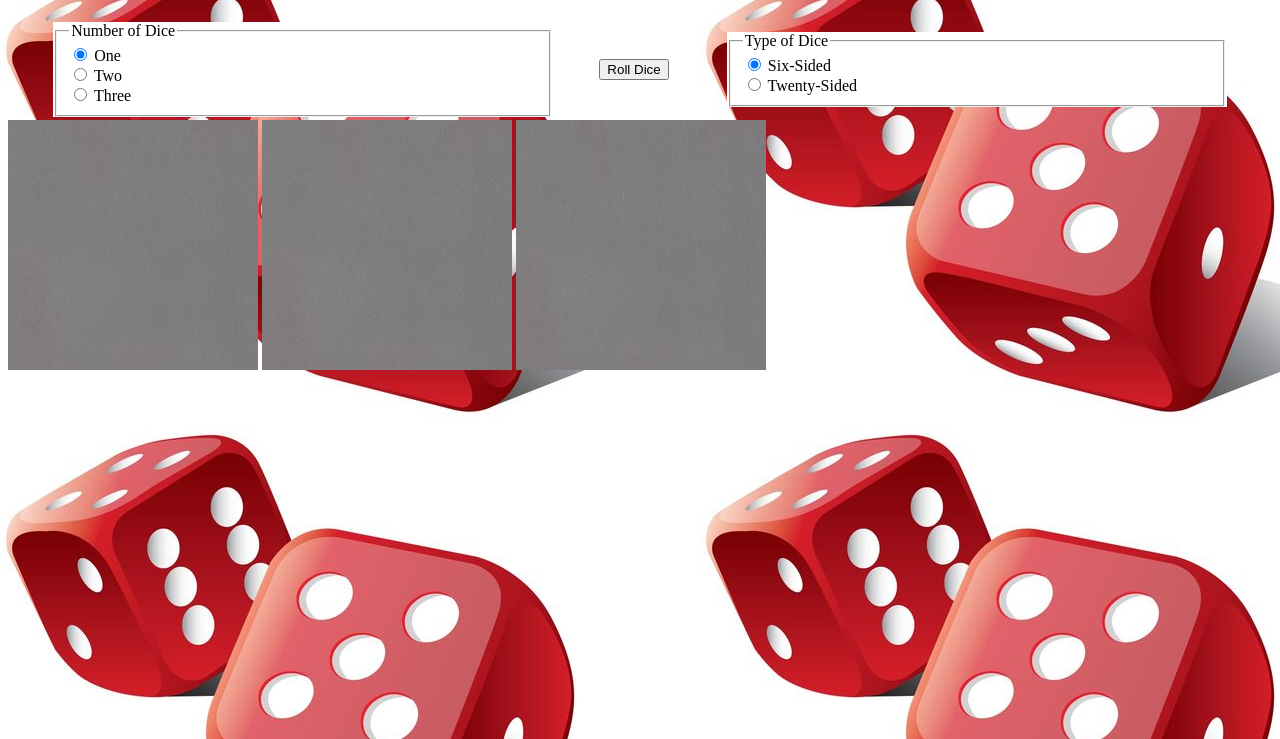
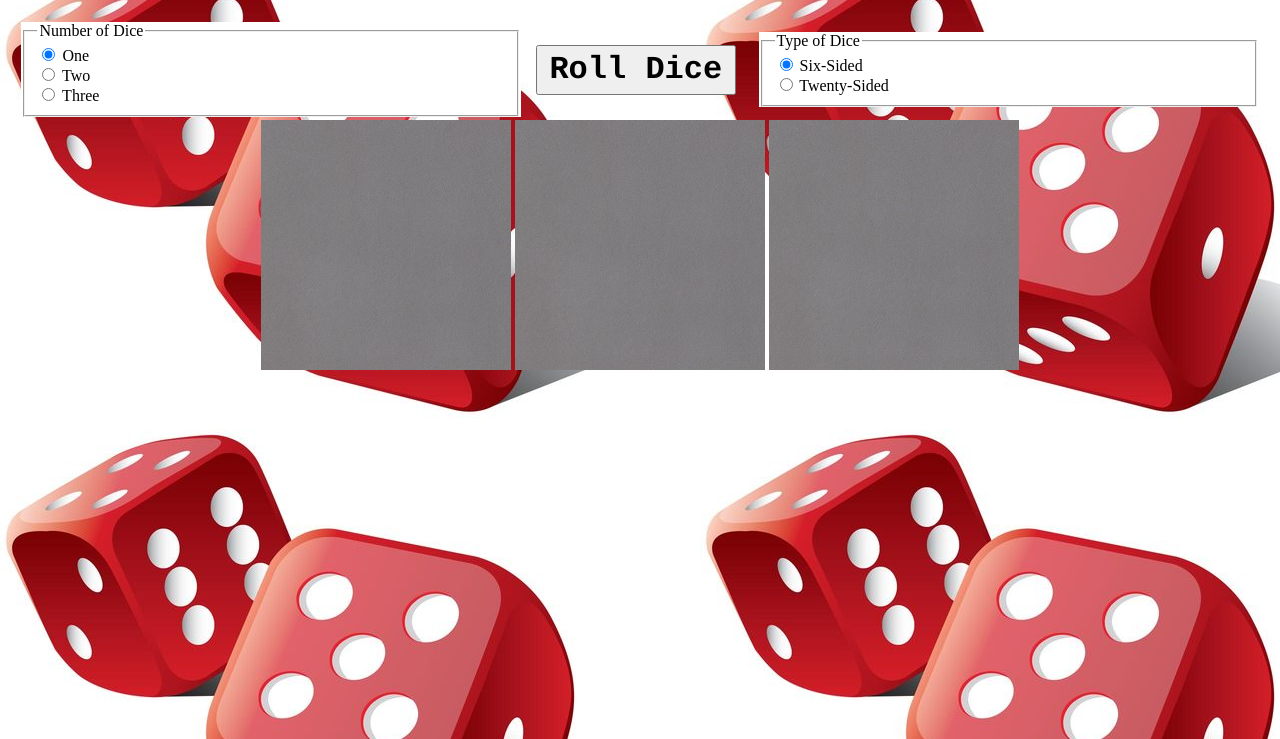
Before and after one commit to Eddahh/Eddahh.github.io, a plain HTML site: page index.html in a window 1280 px wide. Shown: the part 61-800 px from the top of the page. Drawn offline with Linux system fonts and the light colour scheme.

Commit message:
Update style.css

```diff
--- a/style.css
+++ b/style.css
@@ -4,6 +4,10 @@ body {
 
 table {
   width: 100%;
+}
+
+div {
+  text-align: center;
 }
 
 #form1 {
@@ -19,3 +23,11 @@ table {
   width: 500px;
   border: 5px #000000;
 }
+
+#rolldice {
+  width: 200px;
+  height: 50px;
+  font-family: 'Courier';
+  font-size: xx-large;
+  font-weight: bold;
+}
```
